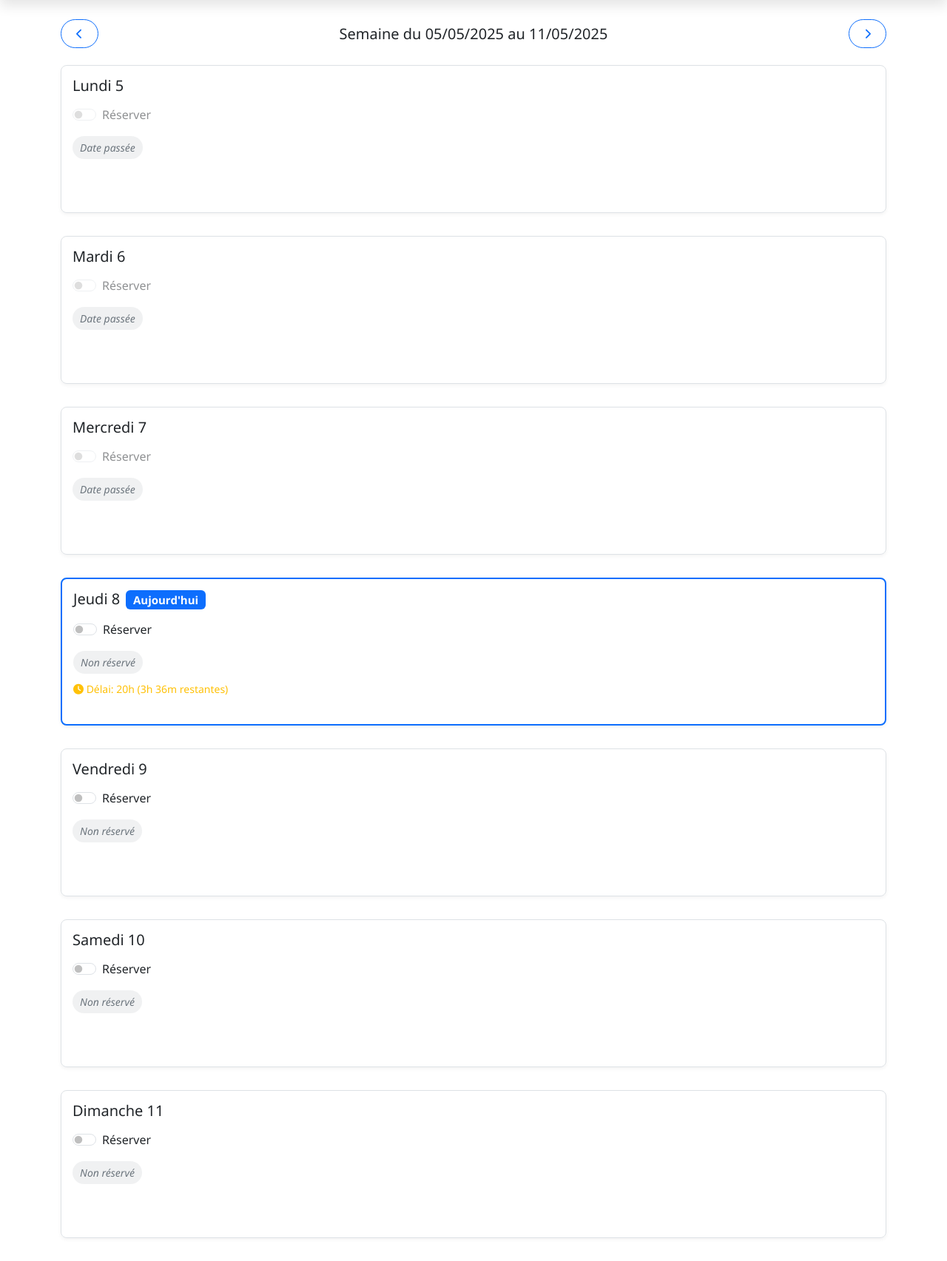
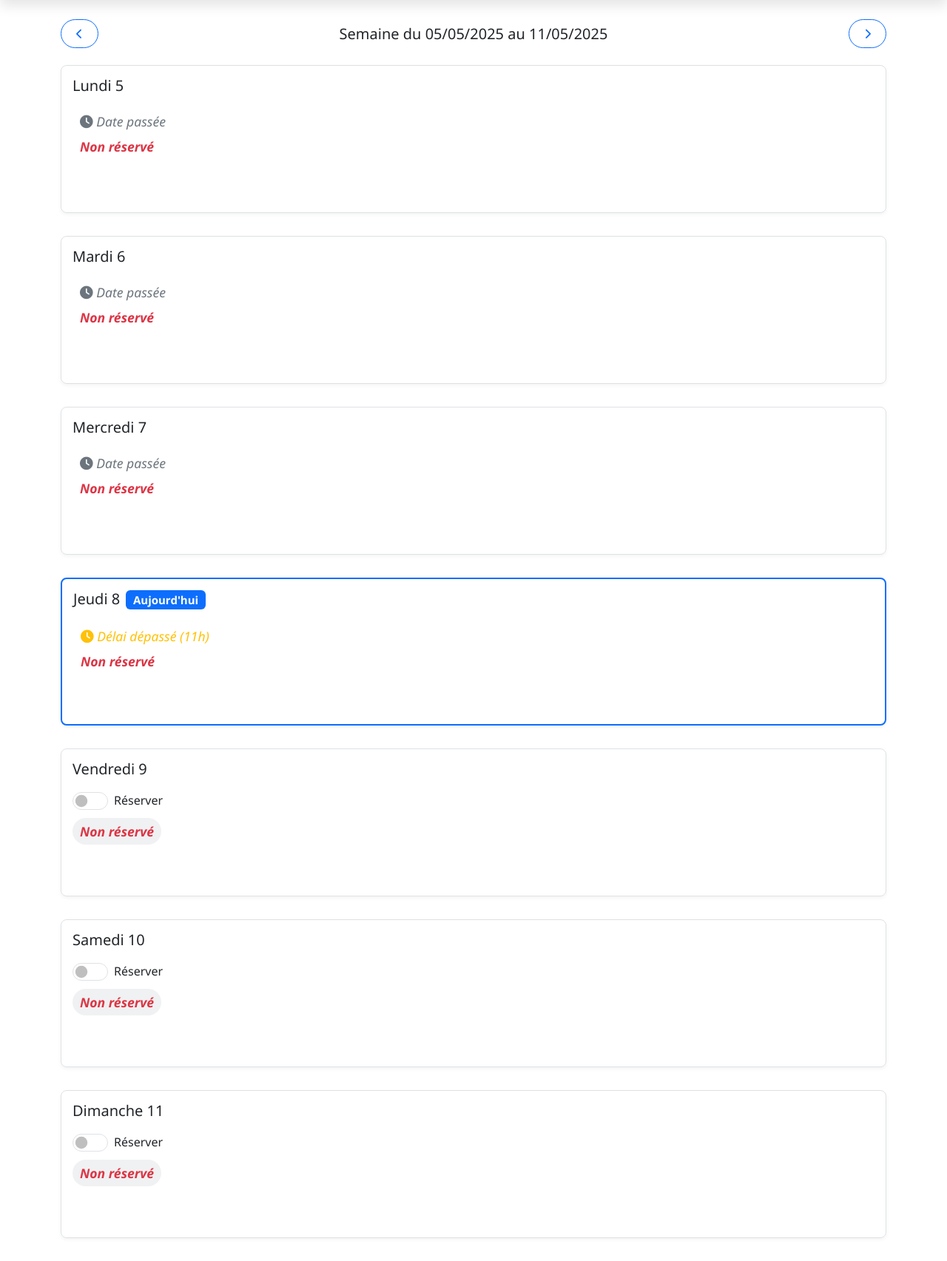
Before and after one commit to jules-dml/cnc_repas, a Django app: page / in a window 1280 px wide. Shown: the part 109-1814 px from the top of the page at 74% size. Run offline with Django 5.2, Linux system fonts and the light colour scheme; the visitor is signed in with stand-in values (Sample User, id 1); data that the repository does not hold is empty.

Commit message:
Improved the interface for user (mobile and desktop)

```diff
--- a/app/app_settings.json
+++ b/app/app_settings.json
@@ -1 +1 @@
-{"deadline_time": "20:00"}
+{"deadline_time": "11:00"}
--- a/app/static/app/css/dashboard.css
+++ b/app/static/app/css/dashboard.css
@@ -56,8 +56,16 @@ body {
     margin-top: 15px;
 }
 
+/* Larger toggle buttons for desktop view */
+.reservation-toggle-large {
+    width: 3em !important;
+    height: 1.5em !important;
+    margin-right: 8px;
+}
+
 .form-check-label {
     font-weight: 500;
+    padding-top: 0.2em;
 }
 
 .form-check-input:checked {
@@ -66,22 +74,24 @@ body {
 }
 
 .reservation-status {
-    margin-top: 15px;
+    margin-top: 10px;
     font-style: italic;
     padding: 5px 10px;
     border-radius: 20px;
     display: inline-block;
-    font-size: 0.875rem;
+    font-size: 1.1em;
 }
 
 .status-reserved {
     background-color: rgba(40, 167, 69, 0.1);
     color: var(--success-color);
+    color: #198754; /* Bootstrap success color */
 }
 
 .status-not-reserved {
     background-color: rgba(108, 117, 125, 0.1);
     color: #6c757d;
+    color: #dc3545; /* Bootstrap danger color */
 }
 
 .user-list {
--- a/app/static/app/js/dashboard.js
+++ b/app/static/app/js/dashboard.js
@@ -167,28 +167,30 @@ document.addEventListener('DOMContentLoaded', function() {
         const isPastTodayDeadline = isToday && isPastDeadline();
 
         if (isPastDate || isPastTodayDeadline) {
-            // Show a disabled toggle for past dates or today after deadline
-            toggleContainer.innerHTML = `
-                <div class="form-check form-switch">
-                    <input class="form-check-input" type="checkbox" disabled>
-                    <label class="form-check-label">Réserver</label>
+            // For past dates, only show status without toggle
+            statusDiv.innerHTML = `
+                <div class="mb-2 ${isPastTodayDeadline ? 'text-warning' : 'text-secondary'}">
+                    <i class="fas fa-clock"></i> ${isPastTodayDeadline ? `Délai dépassé (${deadlineHour}h${deadlineMinute > 0 ? deadlineMinute : ''})` : "Date passée"}
+                </div>
+                <div class="${isReserved ? 'text-success' : 'text-danger'}">
+                    <strong>${isReserved ? "Réservé" : "Non réservé"}</strong>
                 </div>
             `;
-            statusDiv.textContent = isPastTodayDeadline ? `Délai dépassé (${deadlineHour}h${deadlineMinute > 0 ? deadlineMinute : ''})` : "Date passée";
-            statusDiv.className = 'reservation-status status-not-reserved';
+
+            // Do not add the toggle for past dates
         } else {
             toggleContainer.innerHTML = `
                 <div class="form-check form-switch">
-                    <input class="form-check-input" type="checkbox" role="switch"
+                    <input class="form-check-input reservation-toggle-large" type="checkbox" role="switch"
                         id="reservation-${dateKey}" ${isReserved ? 'checked' : ''}>
                     <label class="form-check-label" for="reservation-${dateKey}">Réserver</label>
                 </div>
             `;
 
-            statusDiv.textContent = isReserved ? "Réservé" : "Non réservé";
             statusDiv.className = isReserved ?
                 'reservation-status status-reserved' :
                 'reservation-status status-not-reserved';
+            statusDiv.innerHTML = `<strong>${isReserved ? "Réservé" : "Non réservé"}</strong>`;
 
             // Add event listener to handle toggle
             setTimeout(() => {
@@ -202,7 +204,12 @@ document.addEventListener('DOMContentLoaded', function() {
         }
 
         dayCard.appendChild(dayHeader);
-        dayCard.appendChild(toggleContainer);
+
+        // Only append toggle for future dates
+        if (!(isPastDate || isPastTodayDeadline)) {
+            dayCard.appendChild(toggleContainer);
+        }
+
         dayCard.appendChild(statusDiv);
 
         // Add deadline info if it's today and before deadline
@@ -259,11 +266,8 @@ document.addEventListener('DOMContentLoaded', function() {
         const isPastTodayDeadline = isToday && isPastDeadline();
 
         if (isPastDate || isPastTodayDeadline) {
-            // Past date or today after deadline
+            // Hide toggle for past dates, just show a message
             toggleContainer.innerHTML = `
-                <div class="form-check form-switch">
-                    <input class="form-check-input" type="checkbox" disabled>
-                </div>
                 <small class="text-muted">${isPastTodayDeadline ? `Délai dépassé (${deadlineHour}h${deadlineMinute > 0 ? deadlineMinute : ''})` : "Date passée"}</small>
             `;
         } else {
```
